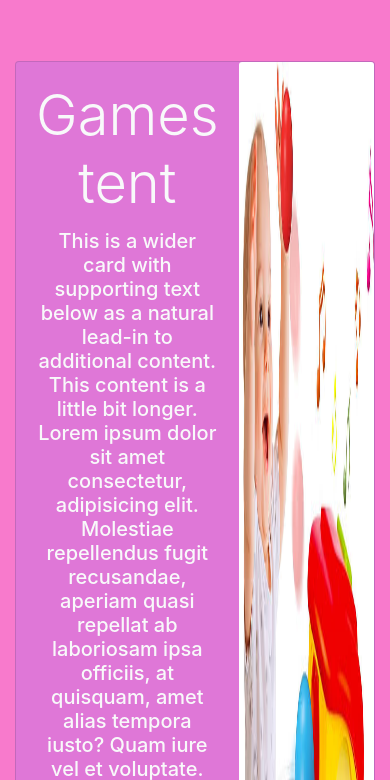
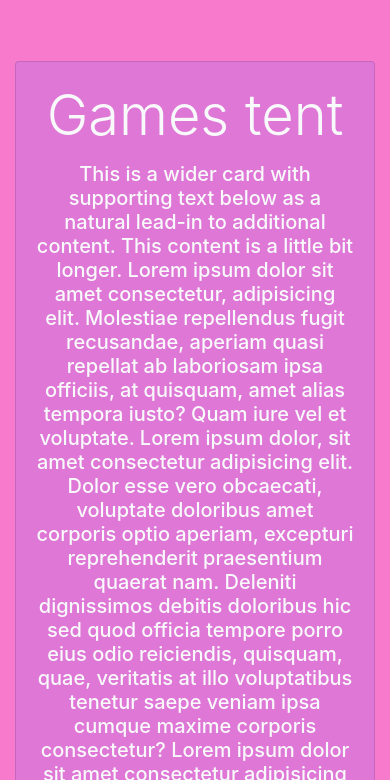
Before and after one commit to hagar274/project-four, a plain HTML site: page index.html in a window 390 px wide. Shown: the part 1124-1904 px from the top of the page. Drawn offline with Linux system fonts and the light colour scheme.

Commit message:
Add files via upload

```diff
--- a/index.html
+++ b/index.html
@@ -56,10 +56,10 @@
     <br/><br/>
 
     <!-- second section -->
-<div class="container col text-center text-light">
+<div class="container col-sm text-center text-light">
     <div class="card mb-3" style="background-color: rgba(211, 119, 220, 0.68);">
       <div class="row no-gutters">
-        <div class="col">
+        <div class="col-sm">
           <div class="card-body">
             <h1 8 class=" display-4 card-title">Games tent</h1>
             <h5 class="card-text">This is a wider card with supporting text below as a natural lead-in to additional content. This content is a little bit longer.
@@ -69,7 +69,7 @@
             </h5>
           </div>
         </div>
-        <div class="col">
+        <div class="col-sm">
       <img class="card-img h-100" src="images/images (30).jpeg" class="img-fluid rounded-start" alt="...">
         </div>
     </div>
```
